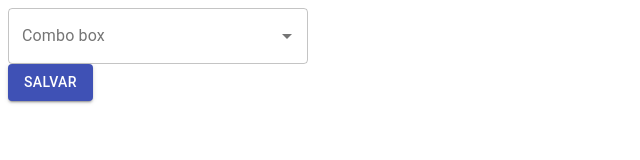
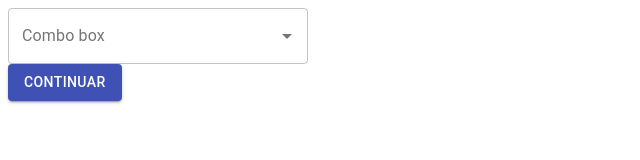
Before and after one commit to ubialimv/forms-autocompleteMUI, a React (Create React App) app: page / in a window 1280 px wide. Shown: the top 160 px of the page, without its empty margins (0-640 px from the left). Built offline with nearby package versions, Linux system fonts and the light colour scheme.

Commit message:
feat(syle): teste 4

```diff
--- a/src/MyRHFForm.js
+++ b/src/MyRHFForm.js
@@ -17,7 +17,7 @@ const MyRHFForm = () => {
       <form onSubmit={methods.handleSubmit(onSubmit)}>
         <MyFormRHF />
         <Button variant="contained" color="primary" type="submit">
-          SALVAR
+          CONTINUAR
         </Button>
       </form>
     </FormContext>
```
